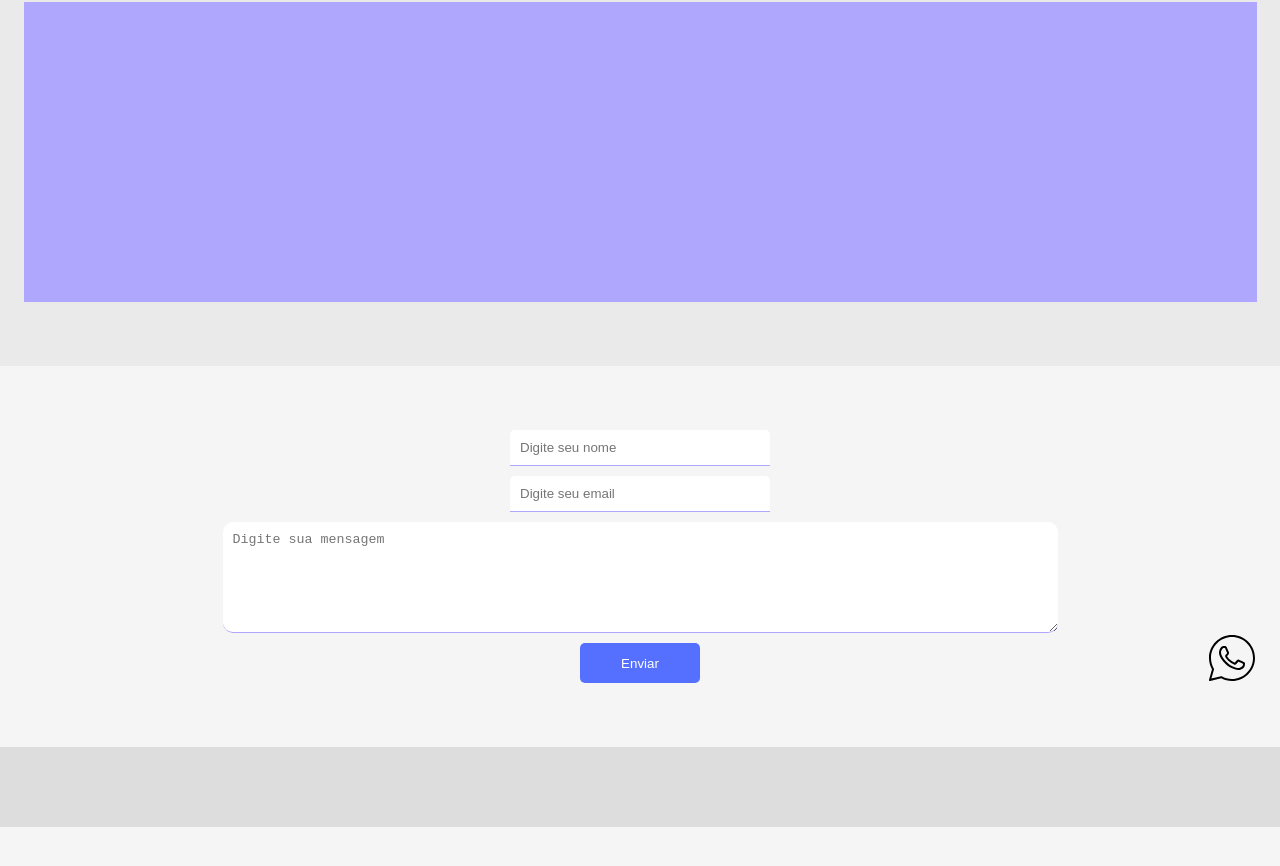
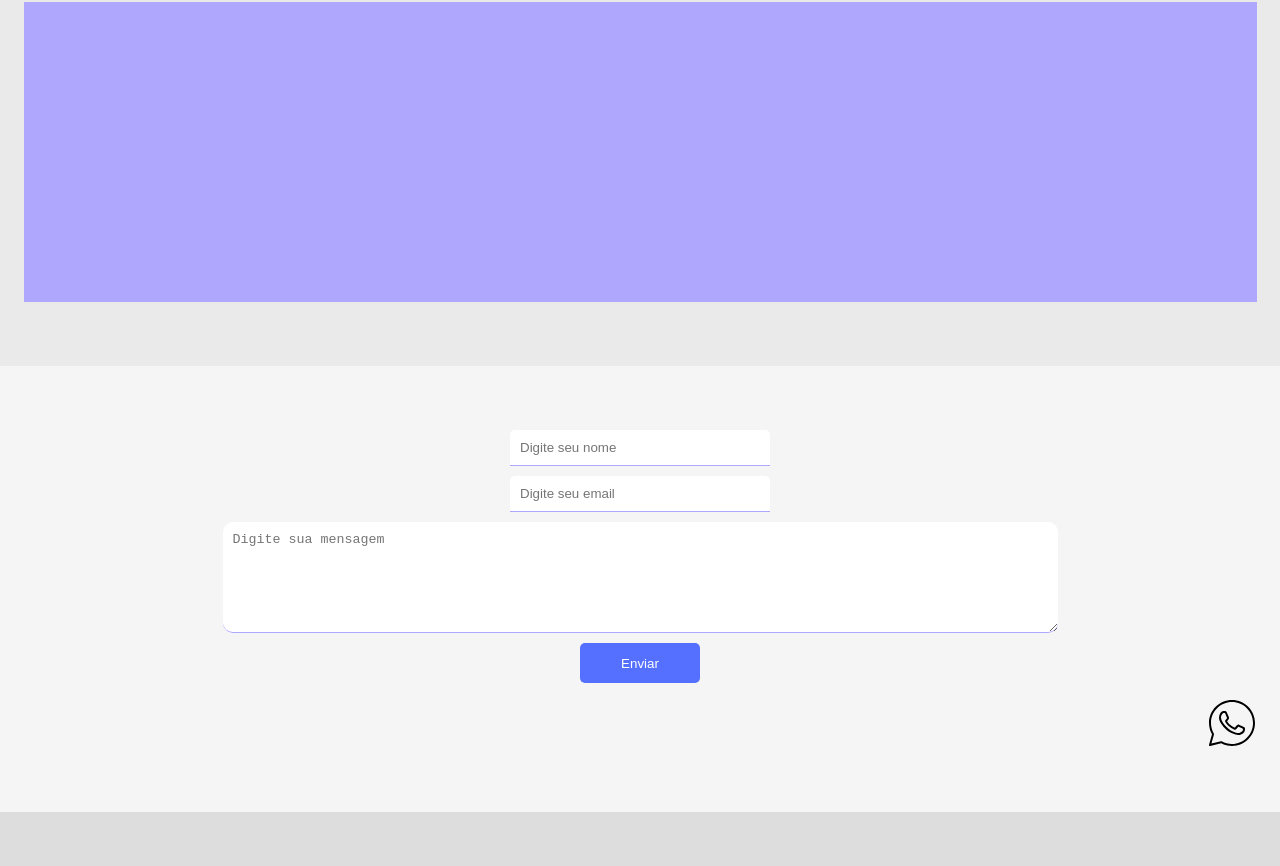
Before and after one commit to joeltonguerreiro/gatsby-hello-world, a Gatsby site: page / in a window 1280 px wide. Shown: the part 1288-2154 px from the top of the page. Before the commit the page ends 2115 px from the top, so only its background shows below. Built offline with nearby package versions, Linux system fonts and the light colour scheme; Gatsby itself is replaced by a stand-in of ours.

Commit message:
layout contato

```diff
--- a/src/components/contact/index.js
+++ b/src/components/contact/index.js
@@ -10,10 +10,12 @@ import PrimaryButton from "../buttons/PrimaryButton"
 import whatsappLogo from "../../assets/whatsappLogo.svg"
 
 const WrapperContact = styled.div`
-    position: relative;
+    //position: relative;
     width: 100%;
     display: flex;
     justify-content: center;
+    flex-direction: column;
+
 `
 
 const FormContact = styled.form`
@@ -24,10 +26,19 @@ const FormContact = styled.form`
 
 `
 
+const WrapperWhatsapplogo = styled.div`
+    width: 100%;
+    display: flex;
+    justify-content: flex-end;
+    margin-top: 15px;
+
+    @media screen and (max-width: 767px) {
+        justify-content: center;
+    }
+`
+
 const StyledWhatsappLogo = styled.a`
-    position: absolute;
-    right: 0;
-    bottom: 0;
+    display: block;
     width: 50px;
     height: 50px;
 
@@ -37,7 +48,8 @@ const StyledWhatsappLogo = styled.a`
     }
 
     img {
-        width: 100%
+        width: 50px;
+        height: auto;
     }
 
 `
@@ -61,16 +73,19 @@ export default () => (
 
                 <PrimaryButton>Enviar</PrimaryButton>
 
+            </FormContact>
+            <WrapperWhatsapplogo>
+                <StyledWhatsappLogo href="https://wa.me/5543999318375"
+                    target="_blank"
+                    title="Abrir chat do whatsapp">
+                    <img src={whatsappLogo}></img>
+                </StyledWhatsappLogo>
+            </WrapperWhatsapplogo>
 
-            </FormContact>
-
-            <StyledWhatsappLogo href="https://wa.me/5543999318375"
-                target="_blank"
-                title="Abrir chat do whatsapp">
-                <img src={whatsappLogo}></img>
-            </StyledWhatsappLogo>
 
         </WrapperContact>
+
+
     </LayoutContainer>
 
 )
```
